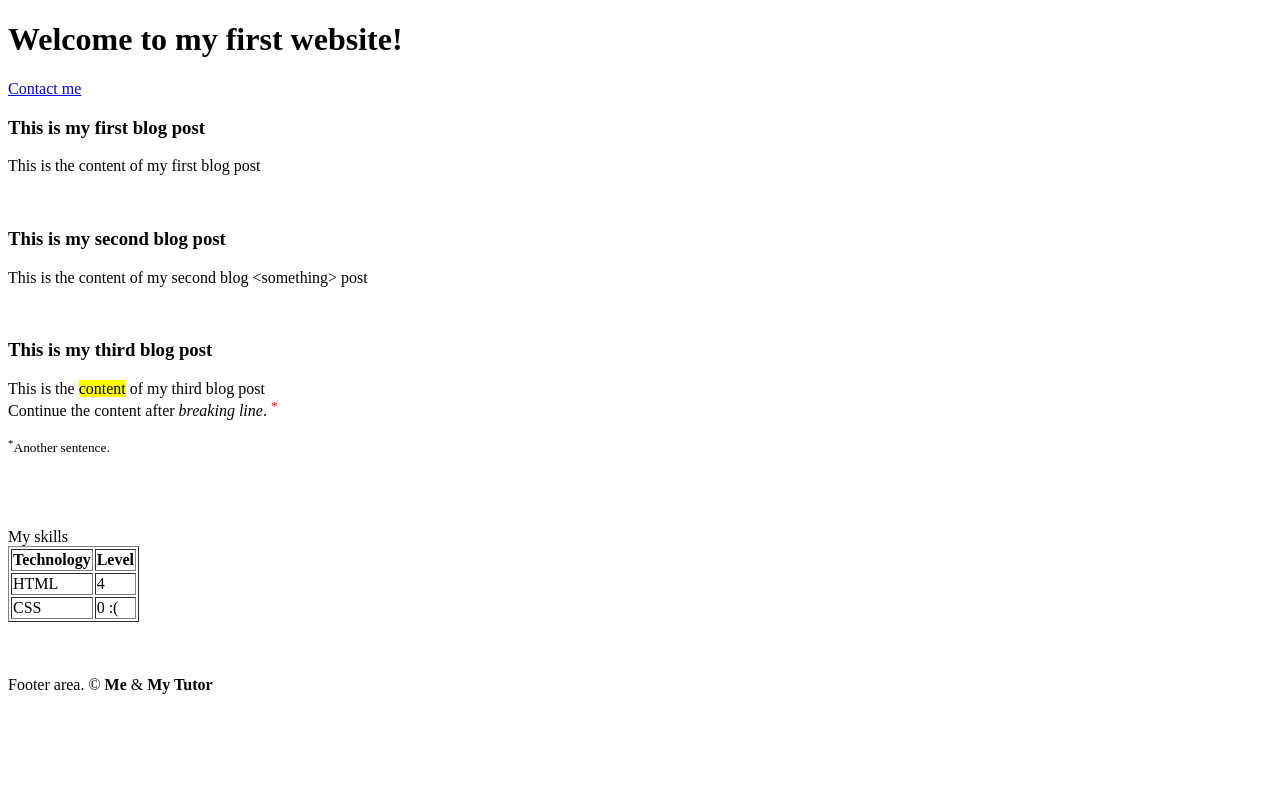
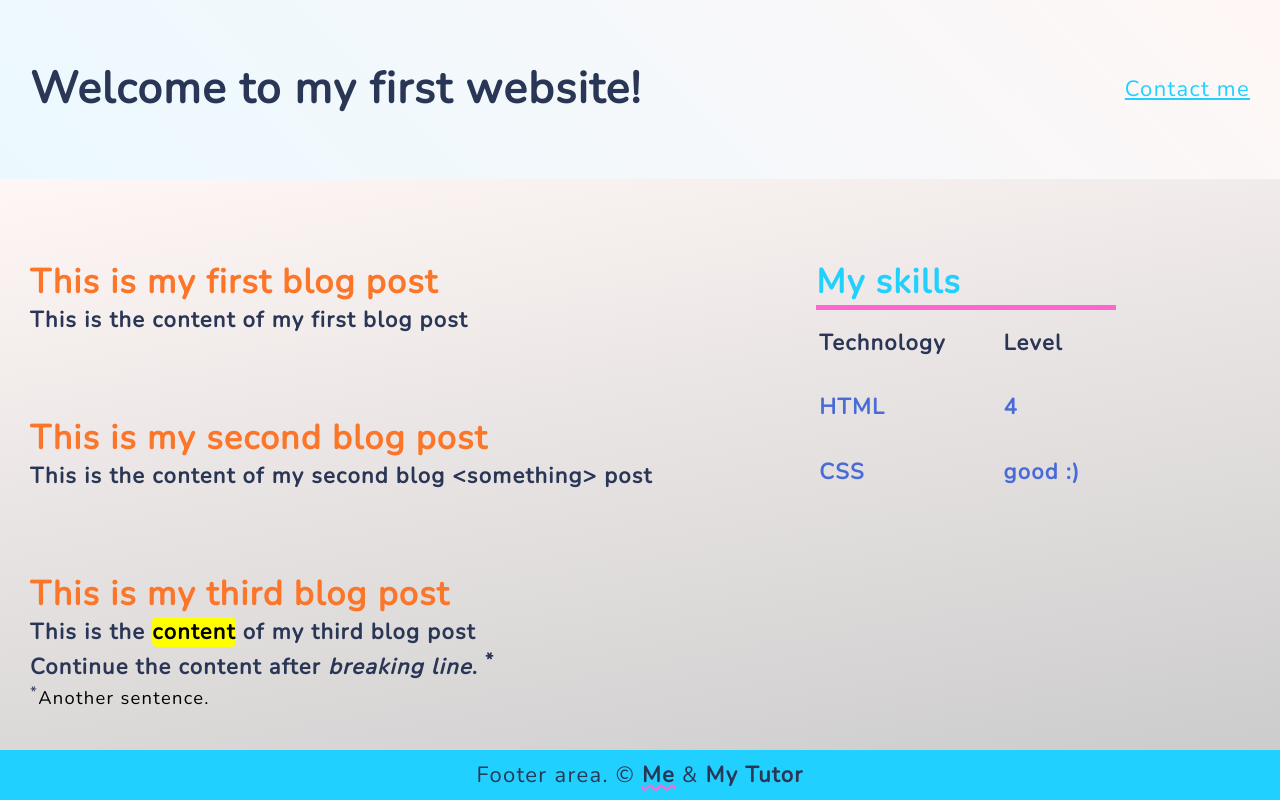
Before and after one commit to howhigh83/howhigh83.github.io, a plain HTML site: page index.html in a window 1280 px wide. Drawn offline with nearby package versions, Linux system fonts and the light colour scheme.

Commit message:
komunikat

```diff
--- a/index.html
+++ b/index.html
@@ -5,54 +5,44 @@
     <meta http-equiv="X-UA-Compatible" content="IE=edge">
     <meta name="viewport" content="width=device-width, initial-scale=1.0">
     <title>Document changed</title>
-    <link rel="stylesheet" href="syles.css">
+    <link rel="stylesheet" href="https://fonts.googleapis.com/css2?family=Nunito">
+    <link rel="stylesheet" href="styles.css">
+
 </head>
 <body>
+
     <header>
-        <h1>Welcome to&nbsp;my&nbsp;first&nbsp;website!</h1>
+        <h1>Welcome to my first website!</h1>
         <!--<a href="https://www.google.com">Find in Google</a>-->
         <a href="contact.html">Contact me</a>
-        <br>
     </header>
+
+    <div id="main-content">
+
+            <section id="articles">
 
                 <article>
                     <h3>This is my first blog post</h3>
                     <p>This is the content of my first blog post</p>
-        <br>
                 </article>
 
                 <article>
                     <h3>This is my second blog post</h3>
                     <p>This is the content of my second blog &lt;something&gt; post</p>
-        <br> <!-- this tag is used for new line -->
                 </article>
 
                 <article>
                     <h3>This is my third blog post</h3>
-        <p>This is the <mark>content</mark> of my third blog post<br>Continue the content after <i>breaking line</i>. <sup class="sup_element" style="color: red">*</sup></p>
+                    <p>This is the <mark>content</mark> of my third blog post<br>Continue the content after <i>breaking line</i>. <sup class="sup_element">*</sup></p>
                     <small><sup class="sup_element">*</sup>Another sentence.</small>
                 </article>
 
-    <br> <!-- this tag is used for new line -->
-    <br>
-    <br>
-    <br>
+            </section>
 
-<!--
-    <br>
-    <br>
-    <br>
-    <br>
--->
+        <div id="skills"> <!-- div is lbock element -->
+            <b style="font-size: 34px; font-weight: 900; color: #20D0FF">My skills</b>
 
-    <div> <!-- div is lbock element -->
-        My skills
-        <!--<ul>
-            <li>I know HTML :)</li>
-            <li>I dont know CSS yet :(</li>
-        </ul>-->
-
-        <table border="1">
+            <table>
                 <tr>
                     <th>Technology</th>
                     <th>Level</th>
@@ -63,18 +53,16 @@
                 </tr>
                 <tr>
                     <td>CSS</td>
-                <td>0 :(</td>
+                    <td>good :)</td>
                 </tr>
             </table>
         </div>
-
-    <br>
-    <br>
-    <br>
+    </div>
 
     <footer>
+        <!-- <div style="position: relative; position:absolute; position:fixed; right:20px; bottom: 0;"> -->
         <div>
-            Footer area. &copy; <!-- html entities--> <strong>Me</strong> & <b>My Tutor</b>
+            Footer area. &copy; <strong>Me</strong> & <b>My Tutor</b>
         </div>
      </footer>
     <!-- Content not wrapper in any tag (barely used in reality) -->
--- /dev/null
+++ b/oldy/styles-20221201.css
@@ -0,0 +1,42 @@
+
+td { /* selector */
+
+    text-align: center; /* property: */
+
+}
+
+/* body {
+    color: green;
+} */
+
+h3 {
+    color: #FC7629;
+}
+
+p {
+    color: #2A3655;
+}
+
+/* h3, p {
+    color: #2A3655;
+} */
+
+.sup_element {
+     color: red;
+}
+
+/* footer p {
+    color: red;
+} */
+
+/* footer > p {
+    color: red;
+} */
+
+/* sup.sup_element {
+    color: red;
+} */
+
+/* sup sup_element {
+    color: red;
+} */
--- /dev/null
+++ b/styles.css
@@ -0,0 +1,185 @@
+
+/* selector {
+    property;
+} */
+
+/* body {
+    color: green;
+} */
+
+body {
+    font-family: 'Nunito';
+    font-size: 22px;
+    margin: 0;
+    padding: 0;
+    letter-spacing: 1.3px;
+    /* margin-left: 100px;
+    margin-top: 100px; */
+    /* background-image: url("https://picsum.photos/id/237/200/300"); */
+}
+
+* {
+    box-sizing: border-box;
+
+}
+
+table {
+    /* text-align: center; property: */
+    line-height: 200%;
+    width: 300px;
+    height: 200px;
+    border-top: 5px solid #FF66CE;
+    color: #496BD8;
+    font-weight: bold;
+}
+
+table th {
+    text-align: left;
+    color: #2A3655;
+}
+
+h1  {
+    color: #2A3655;
+}
+
+h3 {
+    color: #FC7629;
+    font-size: 34px;
+    font-weight: 900;
+    margin: 0;
+}
+
+p {
+    color: #2A3655;
+    font-weight: bold;
+    margin: 0;
+    /* text-indent: 50px; */
+}
+
+.sup_element {
+     color: #2A3655;
+}
+
+footer strong {
+    text-decoration: underline wavy #FF66CE;
+}
+
+mark {
+    border-radius: 5px;
+}
+
+div#main-content {
+    /* background-color: #CACACA; */
+    background-image: linear-gradient(170deg, #FFF7F6, #CACACA);
+    padding-left: 30px;
+    padding-top: 80px;
+    padding-bottom; 80px;
+    display: flex;
+    /* justify-content: center; */
+    /* color: red; */
+    /* border-style: solid; */
+    /* flex-direction: column; */
+    /* flex-direction: row-reverse; */
+    /* flex-wrap: nowrap; */
+}
+
+a:hover {
+    color: #FF66CE;
+}
+
+a {
+    color: #20D0FF;
+}
+
+article {
+    margin-bottom: 80px;
+}
+
+#articles {
+    flex-grow: 1;
+    /* float: left; */
+}
+
+#skills {
+    flex-grow: 1;
+    /* align-self: center; */
+}
+
+header {
+    display: flex;
+    justify-content: space-between;
+    padding: 30px;
+    align-items: center;
+    background-color: #FFF7F6;
+    background-image: linear-gradient(45deg, #EBF9FF, #FFF7F6);
+}
+
+footer {
+    left: 0;
+    bottom: 0;
+    padding: 10px;
+    text-align: center;
+    width: 100%;
+    background-color: #20D0FF;
+    color: #2A3655;
+}
+
+
+table tr:first-child {
+    color: blue;
+}
+
+
+
+
+@media screen and (min-width: 600px) {
+    footer {
+        position: fixed;
+    }
+}
+
+@media screen and (max-width: 600px) {
+    div#main-content, header {
+        flex-direction: column;
+    }
+}
+
+/* span {
+    display:block;
+} */
+
+/* div:hover {
+    color: #FF66CE;
+} */
+
+
+/* .first-class {
+    color: red;
+}
+
+h1 {
+    color: green;
+}
+
+.third-class {
+    color: red !important;
+}
+#first-id {
+    color: blue;
+} */
+
+/* footer p {
+    color: red;
+} */
+
+/* footer > p {
+    color: red;
+} */
+
+/* sup.sup_element {
+    color: red;
+} */
+
+/* sup sup_element {
+    color: red;
+} */
```
Also changed, not shown: contact.html (+3 -0 lines), 1 other file. Lines whose indentation alone changed are shown as unchanged.
